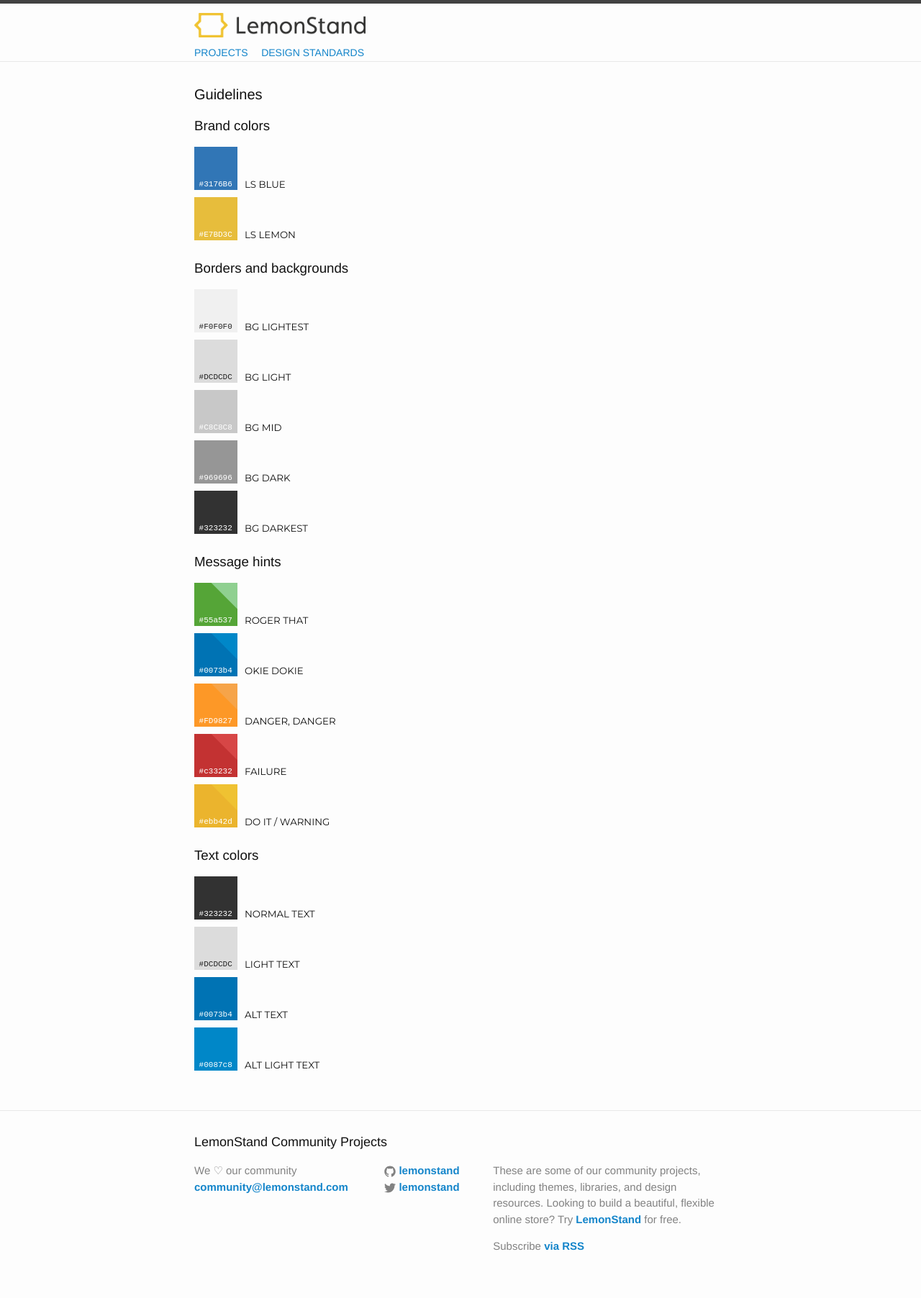
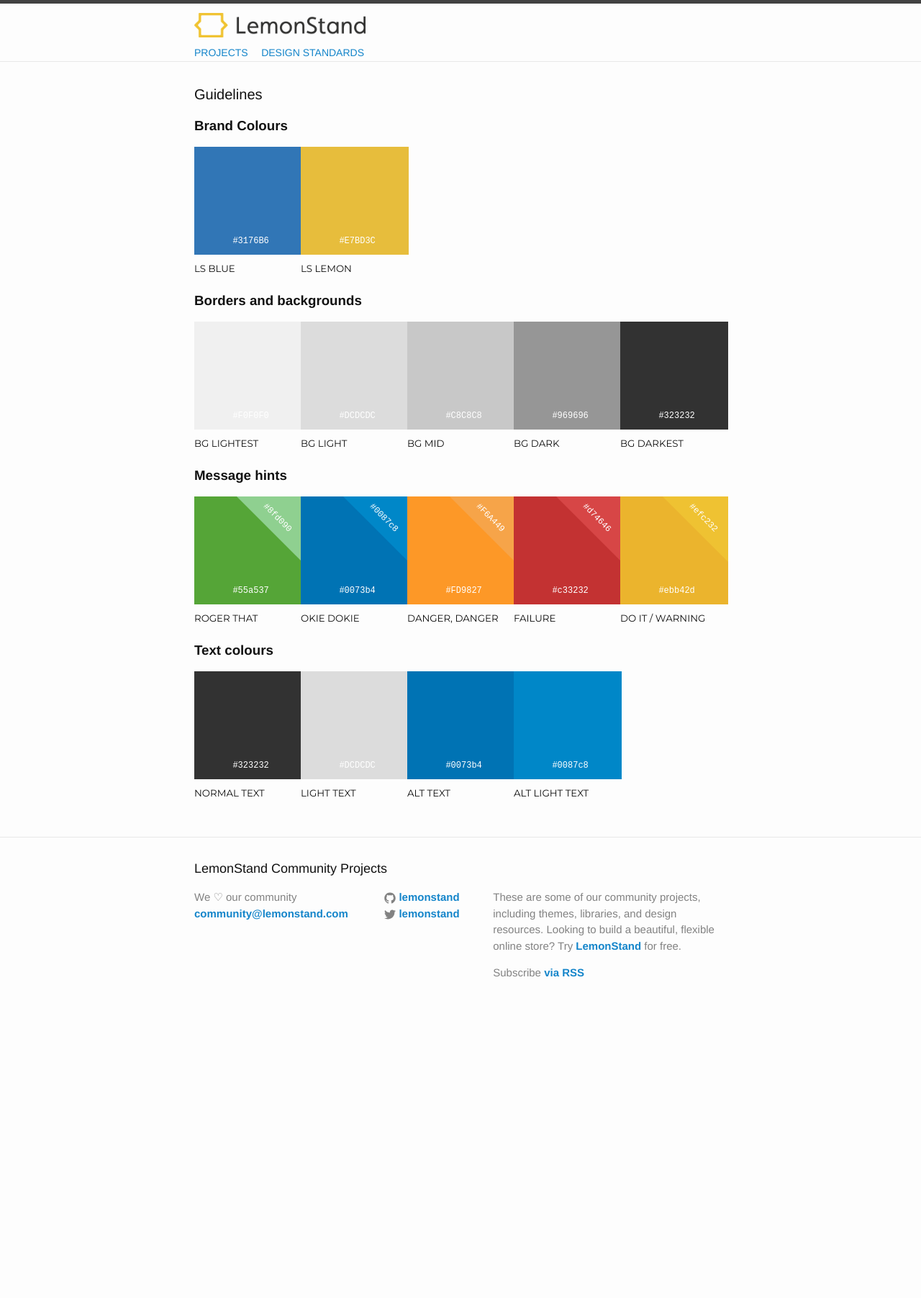
Before and after one commit to lemonstand/lemonstand.github.com, a Jekyll site: the page built from _guidelines/index.html, in a window 1280 px wide. Shown: the whole page at 72% size. Built offline with Jekyll 4.4.1, drawn with Linux system fonts in a browser that asks for light colours; nearby versions of some CDN libraries; after the commit the page ends 1424 px from its top, so only the background shows below that.

Commit message:
Updates brand colours into sections. Moves colours to .json file.

```diff
--- a/_guidelines/colours.html
+++ /dev/null
@@ -1,2 +0,0 @@
-
-test
--- /dev/null
+++ b/_guidelines/colours.json
@@ -0,0 +1,121 @@
+{
+    "colours": [
+        {
+            "palette": [
+                {
+                    "alt": "",
+                    "colour": "#3176B6",
+                    "name": "LS Blue",
+                    "tags": []
+                },
+                {
+                    "alt": "",
+                    "colour": "#E7BD3C",
+                    "name": "LS Lemon",
+                    "tags": []
+                }
+            ],
+            "title": "Brand Colours"
+
+        },
+        {
+            "palette": [
+                {
+                    "alt": "",
+                    "colour": "#F0F0F0",
+                    "name": "BG Lightest",
+                    "tags": []
+                },
+                {
+                    "alt": "",
+                    "colour": "#DCDCDC",
+                    "name": "BG Light",
+                    "tags": []
+                },
+                {
+                    "alt": "",
+                    "colour": "#C8C8C8",
+                    "name": "BG Mid",
+                    "tags": []
+                },
+                {
+                    "alt": "",
+                    "colour": "#969696",
+                    "name": "BG Dark",
+                    "tags": []
+                },
+                {
+                    "alt": "",
+                    "colour": "#323232",
+                    "name": "BG Darkest",
+                    "tags": []
+                }
+            ],
+            "title": "Borders and backgrounds"
+        },
+        {
+            "palette": [
+                {
+                    "alt": " #8fd090",
+                    "colour": "#55a537",
+                    "name": "Roger that",
+                    "tags": []
+                },
+                {
+                    "alt": " #0087c8",
+                    "colour": "#0073b4",
+                    "name": "Okie dokie",
+                    "tags": []
+                },
+                {
+                    "alt": " #F6A449",
+                    "colour": "#FD9827",
+                    "name": "Danger, Danger",
+                    "tags": []
+                },
+                {
+                    "alt": " #d74646",
+                    "colour": "#c33232",
+                    "name": "Failure",
+                    "tags": []
+                },
+                {
+                    "alt": " #efc232",
+                    "colour": "#ebb42d",
+                    "name": "Do it / Warning",
+                    "tags": []
+                }
+            ],
+            "title": "Message hints"
+        },
+        {
+            "palette": [
+                {
+                    "alt": "",
+                    "colour": "#323232",
+                    "name": "Normal text",
+                    "tags": []
+                },
+                {
+                    "alt": "",
+                    "colour": "#DCDCDC",
+                    "name": "Light text",
+                    "tags": []
+                },
+                {
+                    "alt": "",
+                    "colour": "#0073b4",
+                    "name": "Alt text",
+                    "tags": []
+                },
+                {
+                    "alt": "",
+                    "colour": "#0087c8",
+                    "name": "Alt light text",
+                    "tags": []
+                }
+            ],
+            "title": "Text colours"
+        }
+    ]
+}
--- a/_guidelines/flow.html
+++ /dev/null
@@ -1,4 +0,0 @@
----
-layout: guidelines
-title: Application flow
----
--- a/_guidelines/index.html
+++ b/_guidelines/index.html
@@ -6,41 +6,7 @@
 
   <h1 class="page-heading">Guidelines</h1>
 
-  <div id="colors">
-
-    <h3>Brand colors</h3>
-    <ul class="palette brand">
-      <li data-color="#3176B6">LS Blue</li>
-      <li data-color="#E7BD3C">LS Lemon</li>
-    </ul>
-
-    <h3>Borders and backgrounds</h3>
-    <ul class="palette bg-borders">
-      <li class="light" data-color="#F0F0F0">BG Lightest</li>
-      <li class="light" data-color="#DCDCDC">BG Light</li>
-      <li data-color="#C8C8C8">BG Mid</li>
-      <li data-color="#969696">BG Dark</li>
-      <li data-color="#323232">BG Darkest</li>
-    </ul>
-
-    <h3>Message hints</h3>
-    <ul class="palette messaging">
-      <li data-color="#55a537" data-alt-color="#8fd090">Roger that</li>
-      <li data-color="#0073b4" data-alt-color="#0087c8">Okie dokie</li>
-      <li data-color="#FD9827" data-alt-color="#F6A449">Danger, Danger</li>
-      <li data-color="#c33232" data-alt-color="#d74646">Failure</li>
-      <li data-color="#ebb42d" data-alt-color="#efc232">Do it / Warning</li>
-    </ul>
-
-    <h3>Text colors</h3>
-    <ul class="palette brand">
-      <li data-color="#323232">Normal text</li>
-      <li class="light" data-color="#DCDCDC">Light text</li>
-
-      <li data-color="#0073b4">Alt text</li>
-      <li data-color="#0087c8">Alt light text</li>
-    </ul>
-  </div>
+  <div id="colors"></div>
 
 </div>
 
@@ -48,20 +14,67 @@
 <script>
 
 $( document ).ready(function() {
-  $('#colors ul.palette > li').each(
-    function() {
-      var n = $(this),
-          t = n.html(),
-          c = n.attr('data-color'),
-          a = n.attr('data-alt-color');
 
-          a = a ? ' <span style="background-color: ' + a + '"></span>' : '';
 
-          console.log(t, c);
-          n.html('<span class="preview" style="background-color: ' + c +
-                    '">&nbsp;' + c + a + '</span> <h4>' + t + '</h4>');
+  /* TODO: this needs to use 'stach or similar instead of += */
 
+  $.ajax({
+    type: "GET",
+    url: "colours.json",
+    error: function(xhr, status, error) {
+      console.log("Failed to load colours", status, error, xhr);
+    },
+    success: function(d) {
+      var
+        html = '';
+
+      for (var category in d.colours) {
+        var
+          cat = d.colours[category],
+          title = cat.title,
+          className = title.toLowerCase().replace(' ', '-');
+
+          html += '<div class="guide-category">\n';
+          html += '<h3>' + title + '</h3>\n<ul class="palette ' +
+            className + '">';
+
+          for (var colour in cat.palette) {
+            var
+              item = cat.palette[colour],
+              mainColour = item.colour,
+              altColour = item.alt,
+              name = item.name,
+              tags = item.tags.join(' ');
+
+            html += '\n<li class="' + tags + '">\n';
+              html += '<span class="preview" style="background-color: ' +
+                    mainColour +
+                    '">&nbsp;' + mainColour;
+
+              if (altColour) {
+                html += '<span class="alt" style="background-color: ' +
+                      altColour +
+                      '">&nbsp;' + altColour + '</span>\n';
+              }
+
+              html +=
+                    '</span>\n';
+
+              html += '<h4>' + name + '</h4>\n';
+
+            html += '\n</li>\n';
+
+          }
+
+        html += '\n</ul>\n</div>\n';
+      }
+
+
+      $('#colors').html(html);
     }
-  );
+
+  });
+
+
 });
 </script>
--- a/_guidelines/widgets.html
+++ /dev/null
@@ -1,4 +0,0 @@
----
-layout: guidelines
-title: Widgets
----
--- a/_sass/_lemonstand.scss
+++ b/_sass/_lemonstand.scss
@@ -65,32 +65,44 @@
 	}
 }
 
-$previewSize: 60px;
+$previewSize: 150px;
 
-.palette {
+div.guide-category {
+	clear: both;
+
+	> h3 {
+		font-weight: bold;
+	}
+
+	ul.palette {
 		position: relative;
 		padding-left: 0; margin-left: 0;
+		clear: both;
 
 		li {
 			position: relative;
-		height: $previewSize + 10px;
+			height: $previewSize + 50px;
+			width: 20%;
 			list-style-type: none;
-		width: 4 * $previewSize;
 			padding-left: 0; margin-left: 0;
+
+			float: left;
 
 			span.preview {
 				position: absolute; left: 0; top: 0;
 				display: block;
 				width: $previewSize; height: $previewSize;
+				text-align: center;
 				line-height: $previewSize * 1.75;
 				color: #fff;
-			font-family: monospace;
-			font-size: 11px;
+				font-family: 'Andale Mono', monospace;
+				font-size: 12px;
 				overflow: hidden;
 
 				> span {
-				position: absolute; right: -.55 * $previewSize; top: -.55 * $previewSize;
+					position: absolute; right: -50%; top: -60%;
 					display: block;
+					text-align: center;
 					width: $previewSize; height: $previewSize;
 					-webkit-transform: rotate(45deg);
 				    -moz-transform: rotate(45deg);
@@ -99,18 +111,14 @@
 					 transform: rotate(45deg);
 				}
 			}
-		&.light {
-			span.preview {
-				color: #222;
-			}
-		}
 
 			h4 {
+				width: 100%;
 				font-family: Montserrat;
-			padding-left: $previewSize + 10px;
-			line-height: $previewSize * 1.75;
+				padding-top: $previewSize + 10px;
 				font-size: 10pt;
 				text-transform: uppercase;
 			}
 		}
 	}
+}
```
Lines whose indentation alone changed are shown as unchanged.
